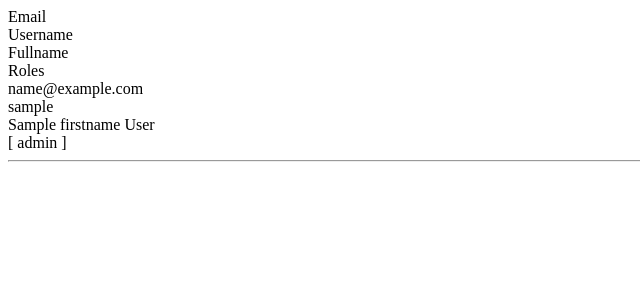
After one commit to tomdubraw/nuitinfo2020, a Symfony app: template app/templates/admin/user/list.html.twig in a window 1280 px wide. The commit adds this page. Shown: the top 300 px of the page, without its empty margins (0-640 px from the left). Run offline with Twig, Linux system fonts and the light colour scheme; the template is opened without the code that fills it: most values are stand-ins (such as "Sample title", 1, 10 or a date in 2020); some libraries are stand-ins or nearby versions.

Commit message:
Add paginator / user list

```diff
--- a/app/assets/styles/partial/_vars.scss
+++ b/app/assets/styles/partial/_vars.scss
@@ -1,2 +1,3 @@
 $primary : #F4D35E;
 $dark: #11262d;
+$secondary: #989898;
--- a/app/config/bundles.php
+++ b/app/config/bundles.php
@@ -14,4 +14,5 @@ return [
     Symfony\Bundle\MakerBundle\MakerBundle::class => ['dev' => true],
     Symfony\WebpackEncoreBundle\WebpackEncoreBundle::class => ['all' => true],
     Doctrine\Bundle\FixturesBundle\DoctrineFixturesBundle::class => ['dev' => true, 'test' => true],
+    Knp\Bundle\PaginatorBundle\KnpPaginatorBundle::class => ['all' => true],
 ];
--- a/app/src/DataFixtures/UserFixtures.php
+++ b/app/src/DataFixtures/UserFixtures.php
@@ -37,7 +37,7 @@ class UserFixtures extends Fixture
     {
         $user = new User();
 
-        $user->setUsername("user$i");
+        $user->setNickname("user$i");
         $user->setEmail(sprintf('user%s@%s', $i, $this->faker->freeEmailDomain));
         $user->setFirstname($this->faker->firstName);
         $user->setLastname($this->faker->lastName);
@@ -51,7 +51,7 @@ class UserFixtures extends Fixture
     {
         $user = new User();
 
-        $user->setUsername('admin');
+        $user->setNickname('admin');
         $user->setEmail(sprintf('admin@%s', $this->faker->safeEmailDomain));
         $user->setFirstname($this->faker->firstName);
         $user->setLastname($this->faker->lastName);
--- /dev/null
+++ b/app/templates/admin/user/list.html.twig
@@ -0,0 +1,47 @@
+{% extends 'base.html.twig' %}
+
+{% block body %}
+
+    <div class="container">
+
+        <div class="row font-weight-bold my-5">
+            <div class="col-sm-3">
+                Email
+            </div>
+            <div class="col-sm-3">
+                Username
+            </div>
+            <div class="col-sm-3">
+                Fullname
+            </div>
+            <div class="col-sm-3">
+                Roles
+            </div>
+        </div>
+
+        {% for user in users %}
+            <div class="row">
+                <div class="col-sm-3">
+                    {{ user.email }}
+                </div>
+                <div class="col-sm-3">
+                    {{ user.nickname }}
+                </div>
+                <div class="col-sm-3">
+                    {{ user.firstname }}
+                    {{ user.lastname }}
+                </div>
+                <div class="col-sm-3">
+                    [ {{ user.roles|join(', ') }} ]
+                </div>
+            </div>
+            <hr>
+        {% endfor %}
+
+        <div class="row justify-content-center mb-5">
+            {{ knp_pagination_render(users) }}
+        </div>
+
+    </div>
+
+{% endblock %}
--- a/app/templates/base.html.twig
+++ b/app/templates/base.html.twig
@@ -2,7 +2,7 @@
 <html>
     <head>
         <meta charset="UTF-8">
-        <title>{% block title %}Welcome!{% endblock %}</title>
+        <title>{% block title %}My App{% endblock %}</title>
         {% block stylesheets %}{% endblock %}
         {{ encore_entry_link_tags('app') }}
     </head>
```
Also changed, not shown: app/assets/styles/partial/_bootstrap.scss (+15 -1 lines), app/src/Controller/Admin/AdminUserController.php (added, +28 -0 lines), app/src/Entity/User.php (+8 -3 lines), 4 other files.
